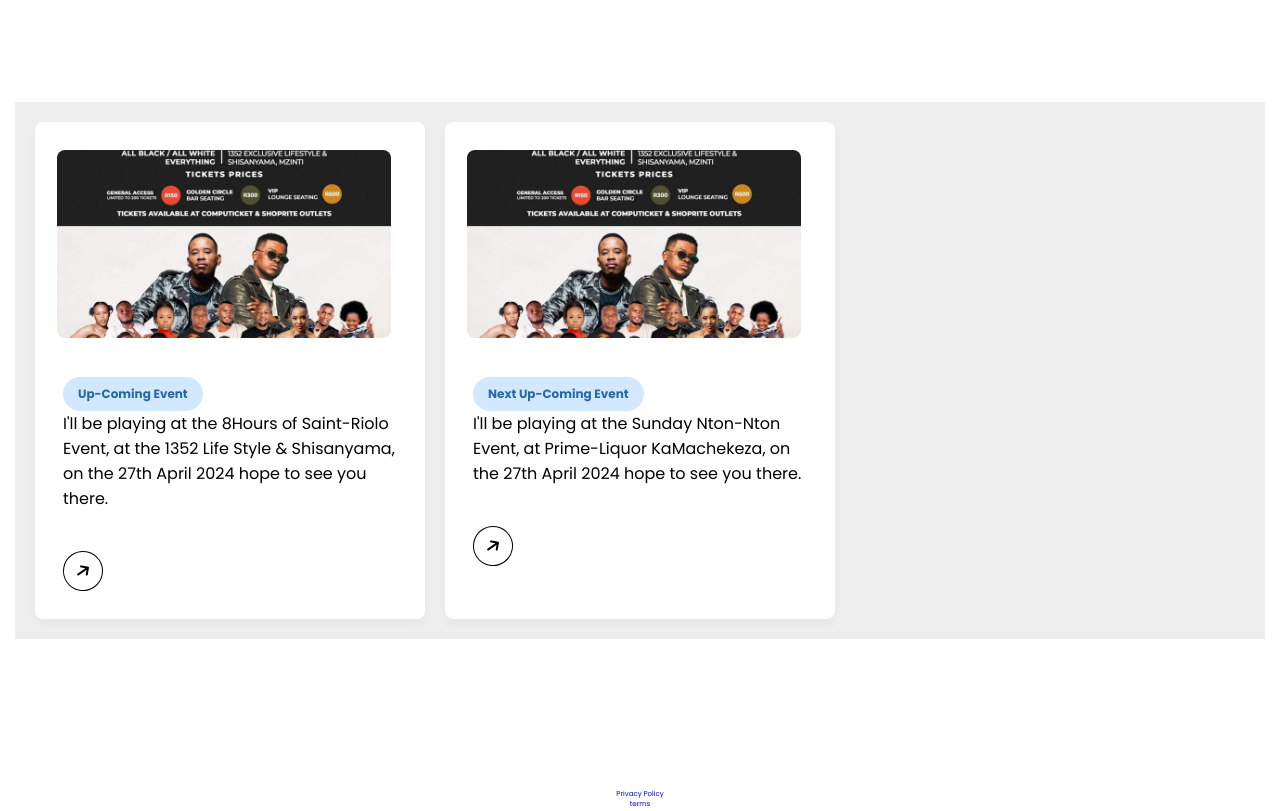
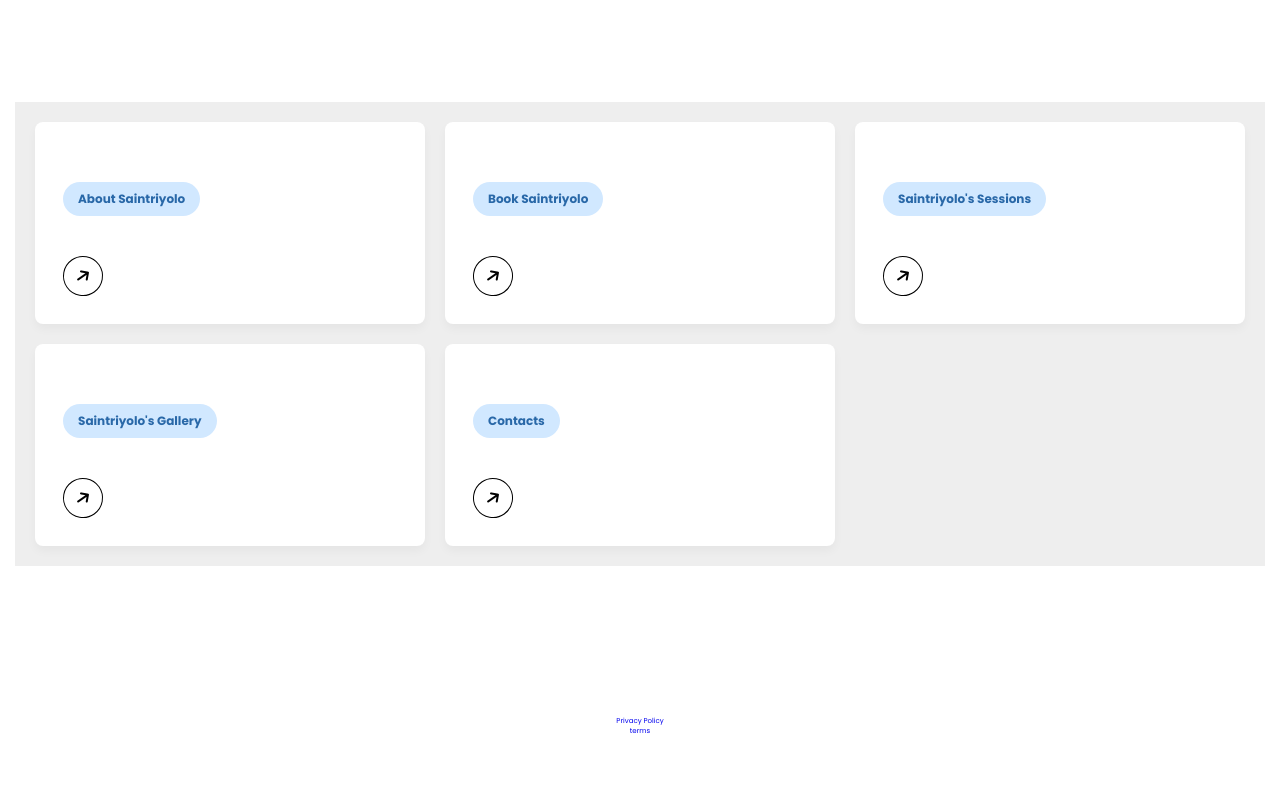
Before and after one commit to Eltonntando/saint-riyolo, a plain HTML site: page index.html in a window 1280 px wide. Shown: the part 900-1711 px from the top of the page. Drawn offline with Linux system fonts and the light colour scheme; a script that the page names is missing.

Commit message:
Update index.html

```diff
--- a/index.html
+++ b/index.html
@@ -110,7 +110,7 @@
                         <a href="about.html">About</a>
                     </li>
                     <li class="header-nav-tab">
-                        <a href="booking.html" >Booking</a>
+                        <a href="booking.html" >Bookings</a>
                     </li >
                     <li class="header-nav-tab">
                         <a href="contact.html" >Contact</a>
@@ -183,19 +183,33 @@
 	<div class="card-list" style="background: #ecececdb;">
 
 
-						<a href="Images/IMG (7).png" class="card-item">
-		            <img style="margin-left: -6px;" src="Images/IMG (7).png" alt="Card Image">
-		            <span class="designer">Up-Coming Event</span>
-		            <p style="color: black;">I'll be playing at the 8Hours of Saint-Riolo Event, at the 1352 Life Style & Shisanyama, on the 27th April 2024 hope to see you there.</p>
-								<div class="arrow" onclick="window.location.href='Images/IMG (7).png';">
+		<a href="about.html" class="card-item">
+			<span class="designer">About Saintriyolo</span>
+			<div class="arrow" onclick="window.location.href='about.html';">
 								<i class="fas fa-arrow-right card-icon"></i>
 			</div>
 		</a>
-						<a href="#" class="card-item">
-		            <img style="margin-left: -6px;" src="Images/IMG (7).png" alt="Card Image">
-		            <span class="designer">Next Up-Coming Event</span>
-		            <p style="color: black;">I'll be playing at the Sunday Nton-Nton Event, at Prime-Liquor KaMachekeza, on the 27th April 2024 hope to see you there.</p>
-								<div class="arrow" onclick="window.location.href='https://www.booking.com/hotel/za/tsheryls-bnb.en-gb.html';">
+		<a href="booking.html" class="card-item">
+			<span class="designer">Book Saintriyolo</span>
+			<div class="arrow" onclick="window.location.href='booking.html';">
+								<i class="fas fa-arrow-right card-icon"></i>
+			</div>
+		</a>
+		<a href="projects.html" class="card-item">
+			<span class="designer">Saintriyolo's Sessions</span>
+			<div class="arrow" onclick="window.location.href='projects.html';">
+								<i class="fas fa-arrow-right card-icon"></i>
+			</div>
+		</a>
+		<a href="gallery.html" class="card-item">
+			<span class="designer">Saintriyolo's Gallery</span>
+			<div class="arrow" onclick="window.location.href='gallery.html';">
+								<i class="fas fa-arrow-right card-icon"></i>
+			</div>
+		</a>
+		<a href="contact.html" class="card-item">
+			<span class="designer">Contacts</span>
+			<div class="arrow" onclick="window.location.href='contact.html';">
 								<i class="fas fa-arrow-right card-icon"></i>
 			</div>
 		</a>
```
Lines whose indentation alone changed are shown as unchanged.
